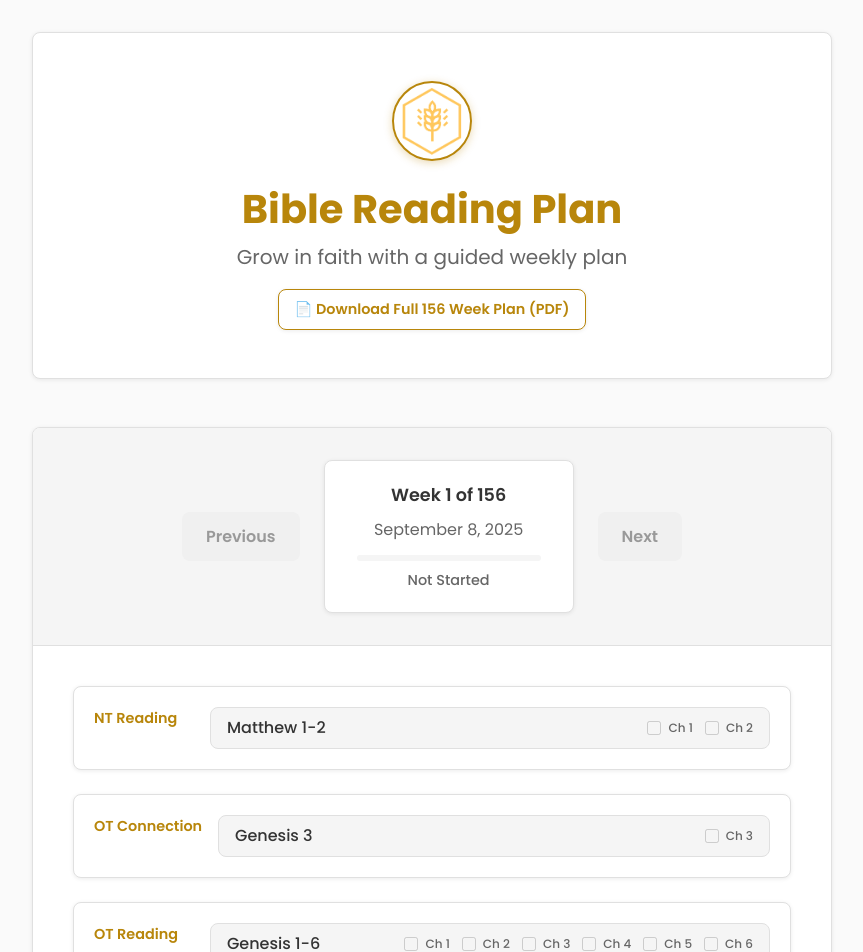
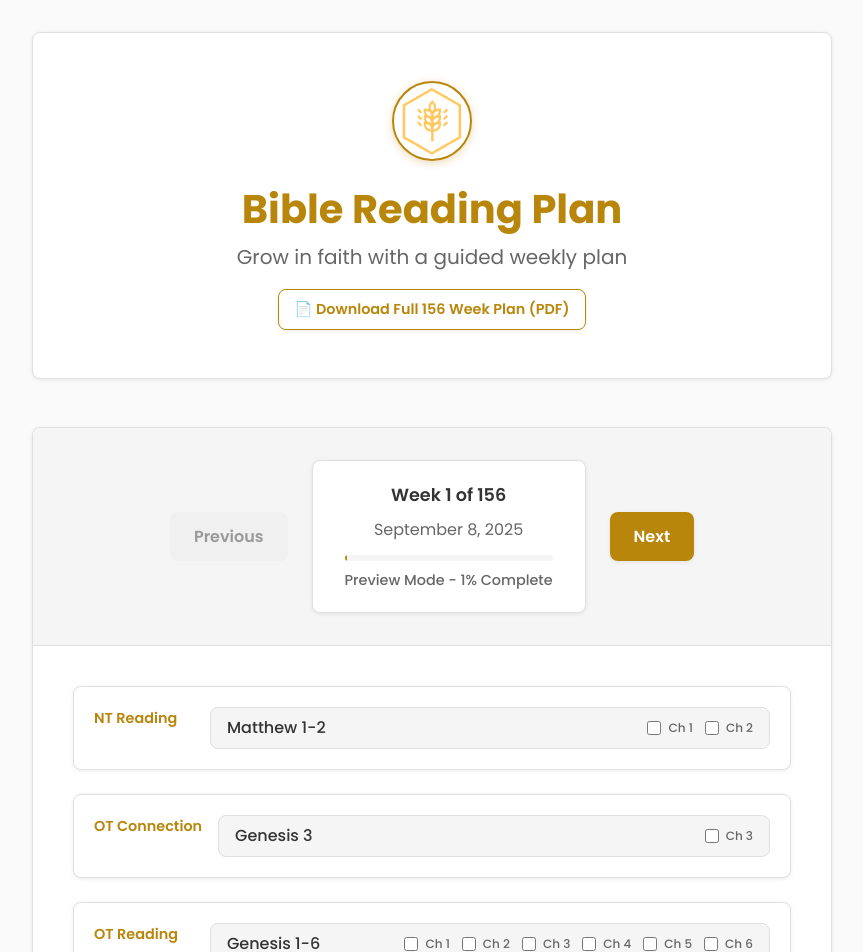
Before and after one commit to Codingpastor/biblereadinplan---redo2, a React (Vite) app in the folder web/: page / in a window 1280 px wide. Shown: the top 952 px of the page, without its empty margins (208-1071 px from the left). Built offline with nearby package versions, Linux system fonts and the light colour scheme; the HTML template or start-up script is replaced by a standard one.

Commit message:
feat: improve navigation button states and enhance progress display in reading plan

```diff
--- a/web/src/App.jsx
+++ b/web/src/App.jsx
@@ -252,7 +252,7 @@ export default function App() {
         <div className="navigation">
           <button
             onClick={() => setWeekIndex(i => Math.max(0, i - 1))}
-            disabled={!planStarted || weekIndex === 0}
+            disabled={weekIndex === 0}
             className="nav-button"
           >
             Previous
@@ -264,17 +264,17 @@ export default function App() {
             <div className="progress-container">
               <div
                 className="progress-bar"
-                style={{ width: `${planStarted ? progressPercentage : 0}%` }}
+                style={{ width: `${progressPercentage}%` }}
               ></div>
             </div>
             <div className="progress-text">
-              {planStarted ? `${progressPercentage}% Complete` : 'Not Started'}
+              {planStarted ? `${progressPercentage}% Complete` : `Preview Mode - ${progressPercentage}% Complete`}
             </div>
           </div>
 
           <button
             onClick={() => setWeekIndex(i => Math.min(planData.length - 1, i + 1))}
-            disabled={!planStarted || weekIndex === planData.length - 1}
+            disabled={weekIndex === planData.length - 1}
             className="nav-button"
           >
             Next
@@ -306,7 +306,6 @@ export default function App() {
                             id={`nt-${weekIndex}-${sectionIndex}-${chapterIndex}`}
                             checked={isReadingCompleted(weekIndex, 'nt', sectionIndex, chapterIndex)}
                             onChange={() => handleReadingCheck(weekIndex, 'nt', sectionIndex, chapterIndex)}
-                            disabled={!planStarted}
                             className="reading-checkbox"
                           />
                           <span className="chapter-number">Ch {chapter.chapterNumber}</span>
@@ -343,7 +342,6 @@ export default function App() {
                             id={`otConnection-${weekIndex}-${sectionIndex}-${chapterIndex}`}
                             checked={isReadingCompleted(weekIndex, 'otConnection', sectionIndex, chapterIndex)}
                             onChange={() => handleReadingCheck(weekIndex, 'otConnection', sectionIndex, chapterIndex)}
-                            disabled={!planStarted}
                             className="reading-checkbox"
                           />
                           <span className="chapter-number">Ch {chapter.chapterNumber}</span>
@@ -380,7 +378,6 @@ export default function App() {
                             id={`ot-${weekIndex}-${sectionIndex}-${chapterIndex}`}
                             checked={isReadingCompleted(weekIndex, 'ot', sectionIndex, chapterIndex)}
                             onChange={() => handleReadingCheck(weekIndex, 'ot', sectionIndex, chapterIndex)}
-                            disabled={!planStarted}
                             className="reading-checkbox"
                           />
                           <span className="chapter-number">Ch {chapter.chapterNumber}</span>
```
